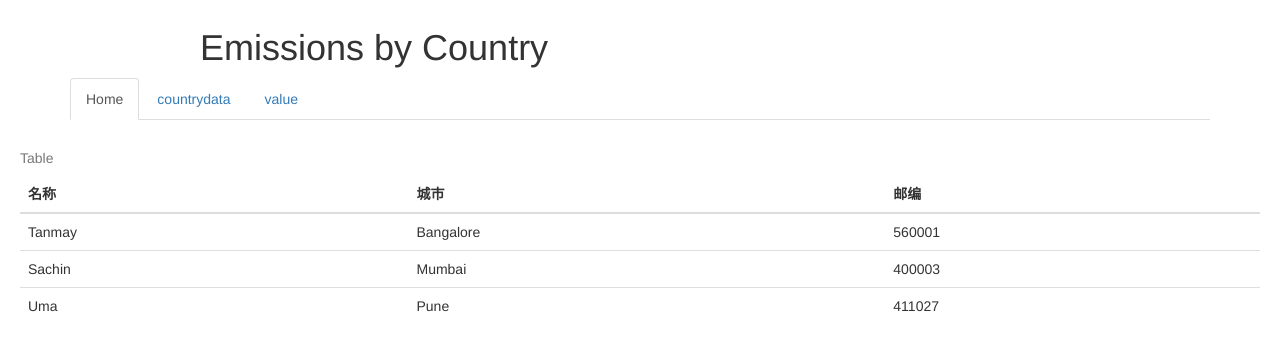
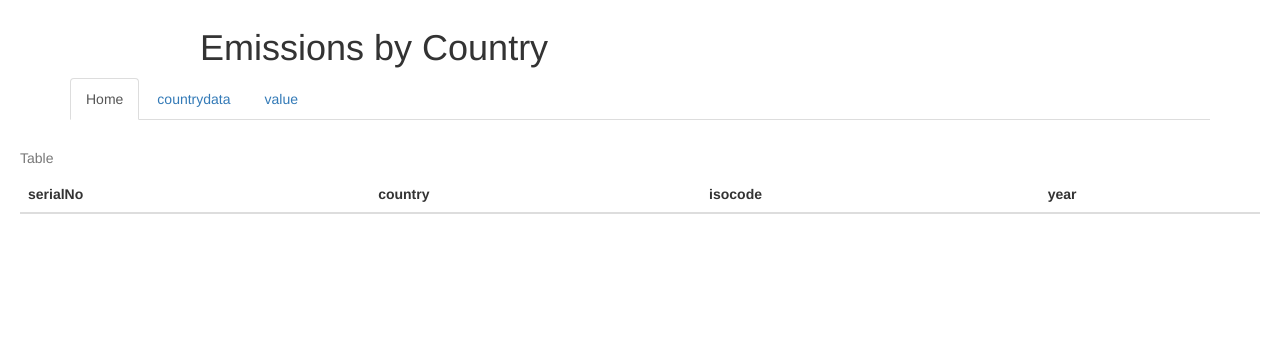
Before and after one commit to shindeshiva/GroupProject, a Django app: template emissionapp/templates/emissionapp/countrydata.html in a window 1280 px wide. Shown: the part 52-403 px from the top of the page. Run offline with Django 4.2, Linux system fonts and the light colour scheme; the template is opened without the code that fills it, so the values that code supplies are empty; some libraries are stand-ins or nearby versions.

Commit message:
add link

```diff
--- a/emissionapp/templates/emissionapp/countrydata.html
+++ b/emissionapp/templates/emissionapp/countrydata.html
@@ -55,30 +55,29 @@
         </div>
         <div style="padding: 20px;">
             <table class="table table-hover">
+
                 <caption>Table</caption>
                 <thead>
                     <tr>
-                        <th>名称</th>
-                        <th>城市</th>
-                        <th>邮编</th>
+                        <th>serialNo</th>
+                        <th>country</th>
+                        <th>isocode</th>
+                        <th>year</th>
                     </tr>
                 </thead>
                 <tbody>
-                    <tr>
-                        <td>Tanmay</td>
-                        <td>Bangalore</td>
-                        <td>560001</td>
+                                {%for data in users%}
+                                <tr>
+                        <td>{{data.serialNo}}</td>
+                        <td>{{data.country}}</td>
+                        <td>{{data.isocode}}</td>
+                        <td>{{data.year}}</td>
                     </tr>
-                    <tr>
-                        <td>Sachin</td>
-                        <td>Mumbai</td>
-                        <td>400003</td>
-                    </tr>
-                    <tr>
-                        <td>Uma</td>
-                        <td>Pune</td>
-                        <td>411027</td>
-                    </tr>
+
+
+
+              {%endfor%}
+
                 </tbody>
             </table>
 	</body>
--- a/emissionapp/templates/emissionapp/value.html
+++ b/emissionapp/templates/emissionapp/value.html
@@ -58,9 +58,9 @@
                 <caption>Table</caption>
                 <thead>
                     <tr>
-                        <th>名称</th>
-                        <th>城市</th>
-                        <th>邮编</th>
+                        <th>name</th>
+                        <th>city</th>
+                        <th>post code</th>
                     </tr>
                 </thead>
                 <tbody>
--- a/emissionapp/urls.py
+++ b/emissionapp/urls.py
@@ -2,5 +2,5 @@ from django.urls import path
 from . import views
 
 urlpatterns = [
-
+    path('country-data', views.display_country_data,name='display_country_data')
 ]
--- /dev/null
+++ b/emissionapp/views.py
@@ -0,0 +1,6 @@
+from django.shortcuts import render, get_object_or_404
+from .models import countrydata
+
+def display_country_data(request):
+    users = countrydata.objects.all()
+    return render(request, 'emissionapp/countrydata.html', {'users' : users})
--- a/mysite/settings.py
+++ b/mysite/settings.py
@@ -55,7 +55,7 @@ ROOT_URLCONF = 'mysite.urls'
 TEMPLATES = [
     {
         'BACKEND': 'django.template.backends.django.DjangoTemplates',
-        'DIRS': [],
+         'DIRS': [os.path.join(BASE_DIR,'templates')],
         'APP_DIRS': True,
         'OPTIONS': {
             'context_processors': [
```
Also changed, not shown: db.sqlite3.
